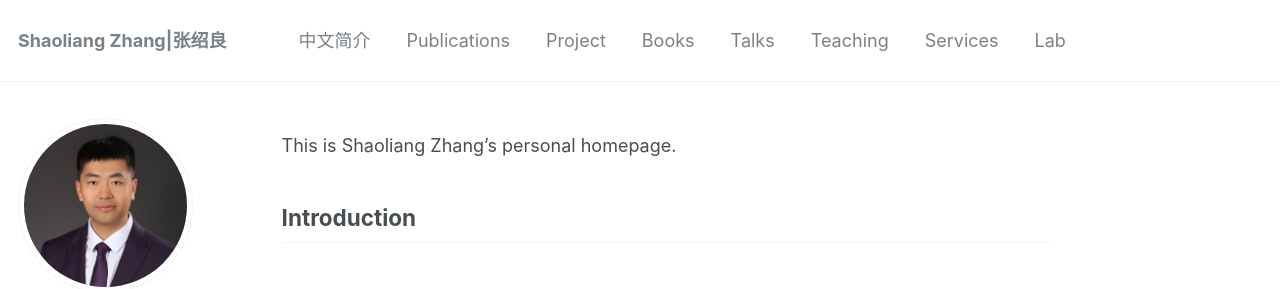
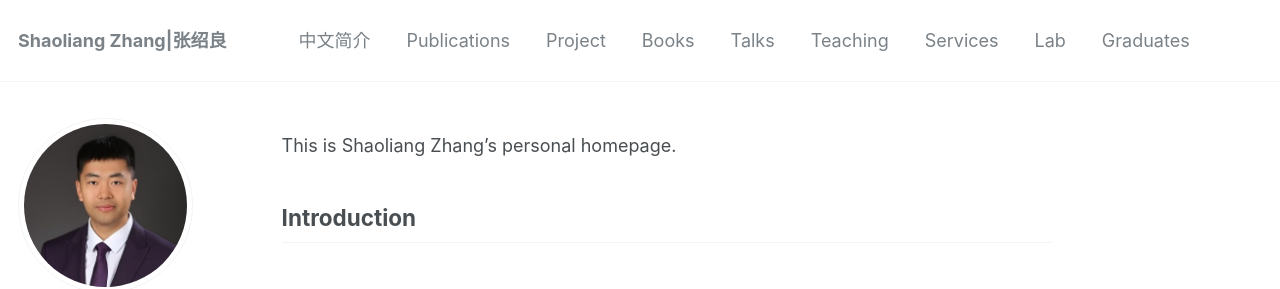
Before and after one commit to sportssuper/ZSL, a Jekyll site: the page built from _pages/about.md, in a window 1280 px wide and 994 px high. Shown: the top 289 px of the window. Built offline with Jekyll 4.4.1, drawn with Linux system fonts in a browser that asks for light colours; a script that is not in the unit is left out.

Commit message:
Update navigation.yml

```diff
--- a/_data/navigation.yml
+++ b/_data/navigation.yml
@@ -25,5 +25,8 @@ main:
   - title: "Lab"
     url: /lab/
 
+  - title: "Graduates"
+    url: /terms/
+
   # - title: "Group"
   #   url: /people/
```
